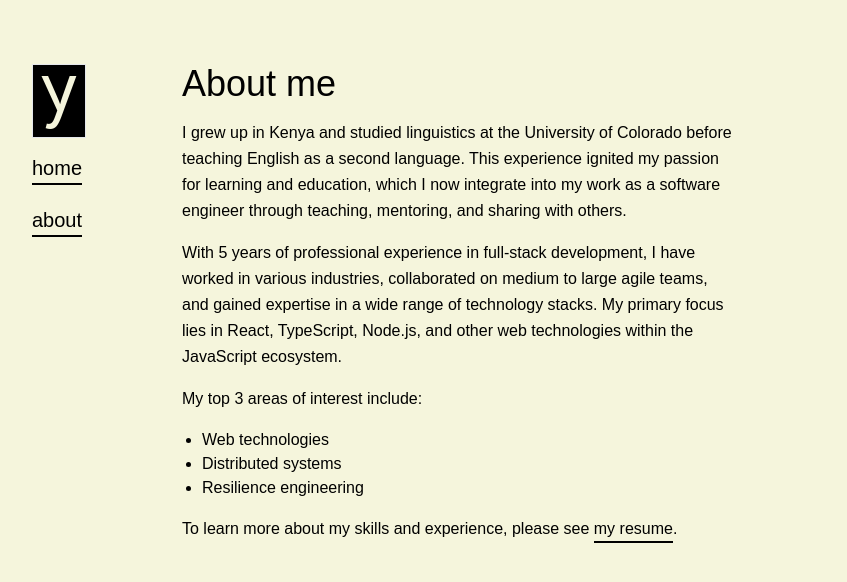
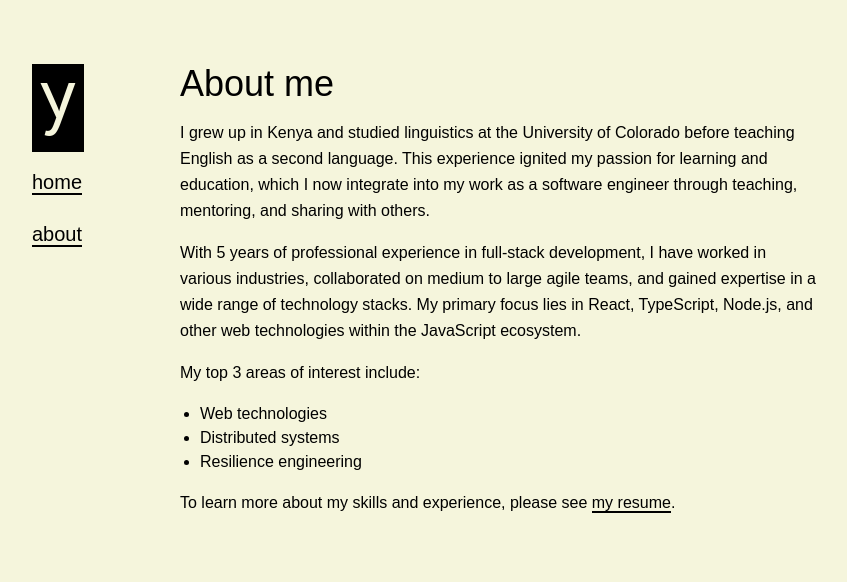
Before and after one commit to yosevu/yosevu.com, a Next.js app: page /about in a window 1280 px wide. Shown: the top 582 px of the page, without its empty margins (32-879 px from the left). Built offline with nearby package versions, Linux system fonts and the light colour scheme.

Commit message:
feat: dark mode theme

```diff
--- a/components/header.tsx
+++ b/components/header.tsx
@@ -1,5 +1,6 @@
+import { ThemeContext } from '@/hooks/use-theme'
 import Link from 'next/link'
-import { useState } from 'react'
+import { useContext, useState } from 'react'
 
 interface HeaderLink {
   text: string
@@ -8,10 +9,11 @@ interface HeaderLink {
 
 const headerLinks: HeaderLink[] = [
   { text: 'home', href: '/' },
-  { text: 'about', href: '/about' }
+  { text: 'about', href: '/about' },
 ]
 
 export default function Header() {
+  const [, toggleTheme] = useContext(ThemeContext)
   const [isTransformed, setIsTransformed] = useState(true)
   const transformClasses = isTransformed
     ? 'rotate-180 scale-x-[-1]'
@@ -19,24 +21,34 @@ export default function Header() {
 
   const handleClick = () => {
     setIsTransformed(!isTransformed)
+    toggleTheme()
   }
 
   return (
     <header className="mb-12 md:flex md:flex-col">
-      <Link href="/">
+      <button
+        className={`text-slight-brown dark:text-black mb-4 bg-black dark:bg-slight-brown inline-block font-sans text-7xl p-2 transition-transform origin-center duration-500 ${transformClasses}`}
+        title="Toggle dark mode theme"
+        aria-label="Toggle dark mode theme"
+        onClick={handleClick}
+      >
         <span
-          className={`text-slight-brown border mb-2 bg-black inline-block font-sans text-7xl px-2 transition-transform origin-center duration-500 ${transformClasses}`}
-          aria-label="Inverted and reflected lambda icon that transforms back to a lambda when clicked"
-          onClick={handleClick}
+          role="img"
+          aria-label="Inverted and reflected lambda icon that looks like a Y. Transforms back to a lambda when clicked"
         >
           λ
         </span>
-      </Link>
-      <ul className="flex gap-8 mt-2 md:flex-col md:gap-6">
-
+      </button>
+      <ul className="flex gap-8 md:flex-col md:gap-6">
         {headerLinks.map((link) => (
           <li key={link.text}>
-            <Link className="text-xl border-b-2 pb-1 border-black hover:border-b-4 hover:pb-1" key={link.text} href={link.href}>{link.text}</Link>
+            <Link
+              className="text-xl border-b-2 border-black dark:border-slight-brown hover:border-b-4"
+              key={link.text}
+              href={link.href}
+            >
+              {link.text}
+            </Link>
           </li>
         ))}
       </ul>
--- a/components/icons.tsx
+++ b/components/icons.tsx
@@ -1,24 +1,28 @@
-function GitHubIcon() {
+type IconProps = {
+  classes: string
+}
+
+function GitHubIcon({ classes }: IconProps) {
   return (
-    <svg role="img" viewBox="0 0 24 24" xmlns="http://www.w3.org/2000/svg">
+    <svg className={classes} role="img" viewBox="0 0 24 24" xmlns="http://www.w3.org/2000/svg">
       <title>GitHub</title>
       <path d="M12 .297c-6.63 0-12 5.373-12 12 0 5.303 3.438 9.8 8.205 11.385.6.113.82-.258.82-.577 0-.285-.01-1.04-.015-2.04-3.338.724-4.042-1.61-4.042-1.61C4.422 18.07 3.633 17.7 3.633 17.7c-1.087-.744.084-.729.084-.729 1.205.084 1.838 1.236 1.838 1.236 1.07 1.835 2.809 1.305 3.495.998.108-.776.417-1.305.76-1.605-2.665-.3-5.466-1.332-5.466-5.93 0-1.31.465-2.38 1.235-3.22-.135-.303-.54-1.523.105-3.176 0 0 1.005-.322 3.3 1.23.96-.267 1.98-.399 3-.405 1.02.006 2.04.138 3 .405 2.28-1.552 3.285-1.23 3.285-1.23.645 1.653.24 2.873.12 3.176.765.84 1.23 1.91 1.23 3.22 0 4.61-2.805 5.625-5.475 5.92.42.36.81 1.096.81 2.22 0 1.606-.015 2.896-.015 3.286 0 .315.21.69.825.57C20.565 22.092 24 17.592 24 12.297c0-6.627-5.373-12-12-12" />
     </svg>
   )
 }
 
-function LinkedInIcon() {
+function LinkedInIcon({ classes }: IconProps) {
   return (
-    <svg role="img" viewBox="0 0 24 24" xmlns="http://www.w3.org/2000/svg">
+    <svg className={classes} role="img" viewBox="0 0 24 24" xmlns="http://www.w3.org/2000/svg">
       <title>LinkedIn</title>
       <path d="M20.447 20.452h-3.554v-5.569c0-1.328-.027-3.037-1.852-3.037-1.853 0-2.136 1.445-2.136 2.939v5.667H9.351V9h3.414v1.561h.046c.477-.9 1.637-1.85 3.37-1.85 3.601 0 4.267 2.37 4.267 5.455v6.286zM5.337 7.433c-1.144 0-2.063-.926-2.063-2.065 0-1.138.92-2.063 2.063-2.063 1.14 0 2.064.925 2.064 2.063 0 1.139-.925 2.065-2.064 2.065zm1.782 13.019H3.555V9h3.564v11.452zM22.225 0H1.771C.792 0 0 .774 0 1.729v20.542C0 23.227.792 24 1.771 24h20.451C23.2 24 24 23.227 24 22.271V1.729C24 .774 23.2 0 22.222 0h.003z" />
     </svg>
   )
 }
 
-function TwitterIcon() {
+function TwitterIcon({ classes }: IconProps) {
   return (
-    <svg role="img" viewBox="0 0 24 24" xmlns="http://www.w3.org/2000/svg">
+    <svg className={classes} role="img" viewBox="0 0 24 24" xmlns="http://www.w3.org/2000/svg">
       <title>Twitter</title>
       <path d="M23.953 4.57a10 10 0 01-2.825.775 4.958 4.958 0 002.163-2.723c-.951.555-2.005.959-3.127 1.184a4.92 4.92 0 00-8.384 4.482C7.69 8.095 4.067 6.13 1.64 3.162a4.822 4.822 0 00-.666 2.475c0 1.71.87 3.213 2.188 4.096a4.904 4.904 0 01-2.228-.616v.06a4.923 4.923 0 003.946 4.827 4.996 4.996 0 01-2.212.085 4.936 4.936 0 004.604 3.417 9.867 9.867 0 01-6.102 2.105c-.39 0-.779-.023-1.17-.067a13.995 13.995 0 007.557 2.209c9.053 0 13.998-7.496 13.998-13.985 0-.21 0-.42-.015-.63A9.935 9.935 0 0024 4.59z" />
     </svg>
--- /dev/null
+++ b/hooks/use-theme.ts
@@ -0,0 +1,24 @@
+import { createContext, useState } from 'react'
+
+type Theme = 'light' | 'dark'
+
+export type ThemeContextType = [
+  theme: Theme,
+  toggleTheme: () => void
+]
+
+export const ThemeContext = createContext<ThemeContextType>([
+  'light',
+  () => {},
+])
+
+export const ThemeProvider = ThemeContext.Provider
+
+export default function useTheme(): ThemeContextType {
+  const [theme, setTheme] = useState<Theme>('light')
+  const toggleTheme = () => {
+    setTheme(theme === 'light' ? 'dark' : 'light')
+  }
+
+  return [theme, toggleTheme]
+}
--- a/pages/_app.tsx
+++ b/pages/_app.tsx
@@ -1,9 +1,13 @@
+import { createContext, useContext, useState } from 'react'
 import Header from '@/components/header'
+import useTheme, { ThemeContextType, ThemeProvider } from '@/hooks/use-theme'
 import '@/styles/globals.css'
 import type { AppProps } from 'next/app'
 import Head from 'next/head'
 
 export default function App({ Component, pageProps }: AppProps) {
+  const [theme, toggleTheme] = useTheme()
+
   return (
     <>
       <Head>
@@ -11,14 +15,23 @@ export default function App({ Component, pageProps }: AppProps) {
         <meta property="og:title" content="Yosevu Kilonzo" key="title" />
 
         <meta name="description" content="Yosevu Kilonzo's personal website." />
-        <meta property="og:description" content="Yosevu Kilonzo's personal website." />
+        <meta
+          property="og:description"
+          content="Yosevu Kilonzo's personal website."
+        />
       </Head>
-      <main className="min-h-screen max-w-screen-md items-center justify-between m-8 p-8 md:flex md:items-start md:gap-24">
-        <Header />
-        <div className="md:gap-8">
-          <Component {...pageProps} />
+      <ThemeProvider value={[theme, toggleTheme]}>
+        <div className={theme}>
+          <main
+            className={`bg-slight-brown dark:bg-black dark:text-slight-brown px-16 py-16 md:flex md:items-start md:gap-24`}
+          >
+            <Header />
+            <div className="md:gap-8 min-h-screen max-w-screen-sm">
+              <Component {...pageProps} />
+            </div>
+          </main>
         </div>
-      </main>
+      </ThemeProvider>
     </>
   )
 }
--- a/pages/_document.tsx
+++ b/pages/_document.tsx
@@ -4,7 +4,7 @@ export default function Document() {
   return (
     <Html lang="en">
       <Head />
-      <body className="font-ubuntu bg-slight-brown">
+      <body>
         <Main />
         <NextScript />
       </body>
--- a/pages/about.tsx
+++ b/pages/about.tsx
@@ -20,8 +20,7 @@ export default function About() {
           web technologies within the JavaScript ecosystem.
         </p>
         <div>
-          <p>My top 3 areas of interest include:
-</p>
+          <p>My top 3 areas of interest include:</p>
           <ul className="list-disc pl-0">
             <li className="ml-5">Web technologies</li>
             <li className="ml-5">Distributed systems</li>
@@ -33,7 +32,7 @@ export default function About() {
       <p>
         <span>To learn more about my skills and experience, please see </span>
         <Link
-          className="h-7 border-b-2 pb-1 border-black hover:border-b-4 hover:pb-1"
+          className="h-7 border-b-2 border-black dark:border-slight-brown hover:border-b-4"
           href="https://docs.google.com/document/d/1RoMSK3FDpdW3ruBT5mfxpjnWHrzj3IMfBS3aCI5H3yg/edit?usp=sharing"
         >
           my resume
--- a/pages/index.tsx
+++ b/pages/index.tsx
@@ -28,7 +28,7 @@ export default function Home() {
         <p>
           Feel free to reach out to me via email at{' '}
           <Link
-            className="border-b-2 border-black hover:border-b-4"
+            className="border-b-2 border-black dark:border-slight-brown hover:border-b-4"
             href="mailto:hello@yosevu.com"
           >
             hello@yosevu.com
@@ -39,7 +39,7 @@ export default function Home() {
           {socialLinks.map(({ name, href, Icon }) => (
             <li key={name} className="w-6">
               <Link href={href} aria-label={`Connect with me on ${name}`}>
-                <Icon />
+                <Icon classes='dark:bg-black dark:fill-slight-brown' />
               </Link>
             </li>
           ))}
--- a/styles/globals.css
+++ b/styles/globals.css
@@ -3,6 +3,10 @@
 @tailwind utilities;
 
 @import url('https://fonts.googleapis.com/css2?family=Ubuntu:wght@300;400;500;700&display=swap');
+
+body{
+  @apply font-sans;
+}
 
 h1 {
   @apply text-4xl;
--- a/tailwind.config.js
+++ b/tailwind.config.js
@@ -5,6 +5,7 @@ module.exports = {
     './components/**/*.{js,ts,jsx,tsx,mdx}',
     './app/**/*.{js,ts,jsx,tsx,mdx}',
   ],
+  darkMode: 'class',
   theme: {
     extend: {
       backgroundImage: {
@@ -13,6 +14,7 @@ module.exports = {
           'conic-gradient(from 180deg at 50% 50%, var(--tw-gradient-stops))',
       },
       colors: {
+        'black': '#000000',
         'slight-brown': '#F5F5DC',
       },
       fontFamily: {
```
